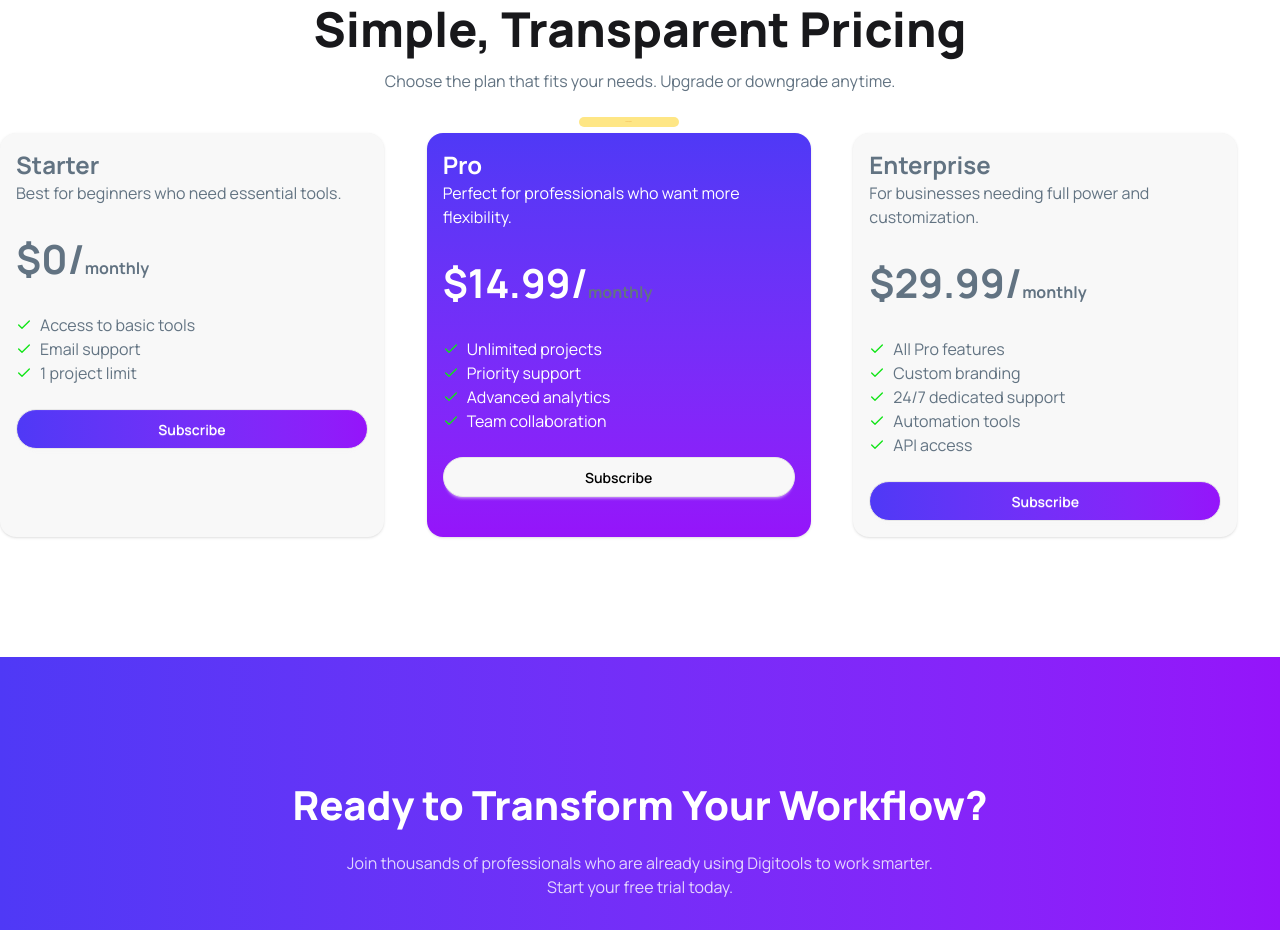
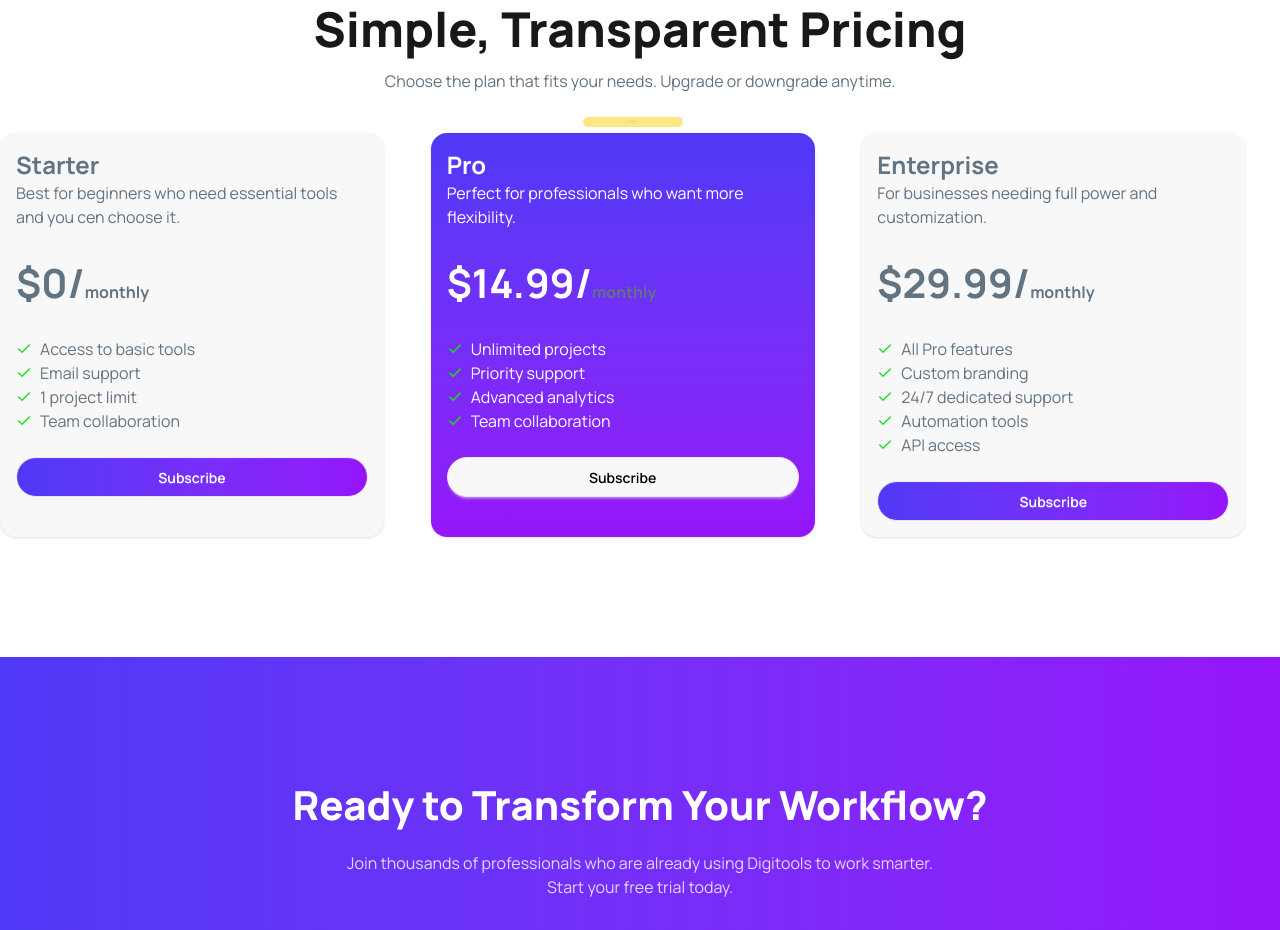
Before and after one commit to Masud76301/B13-A6, a React (Vite) app: page / in a window 1280 px wide. Shown: the part 4160-5090 px from the top of the page. Built offline with nearby package versions, Linux system fonts and the light colour scheme.

Commit message:
readme file upload

```diff
--- a/src/component/Pricing/Pricing.jsx
+++ b/src/component/Pricing/Pricing.jsx
@@ -9,11 +9,12 @@ const Pricing = () => {
             price: 0,
             tag: "Normal",
             period: "monthly",
-            info: "Best for beginners who need essential tools.",
+            info: "Best for beginners who need essential tools and you cen choose it.",
             features: [
                 "Access to basic tools",
                 "Email support",
-                "1 project limit"
+                "1 project limit",
+                "Team collaboration"
             ]
         },
 
@@ -54,7 +55,7 @@ const Pricing = () => {
             <div className='text-center space-y-4'>
                 <h1 className='text-5xl font-extrabold'>Simple, Transparent Pricing</h1>
                 <p className='text-[16px] text-[#627382]'>Choose the plan that fits your needs. Upgrade or downgrade anytime.</p>
-                <div className='grid md:grid-cols-3 mt-10'>
+                <div className='grid md:grid-cols-3 gap-3 mt-10'>
                     {
                         pricingOptions.map((pricingCard, index) => <PricingCard key={index} pricingCard={pricingCard}></PricingCard>)
                     }
```
Also changed, not shown: 1 other file (tests, documents, lock files or other folders).
